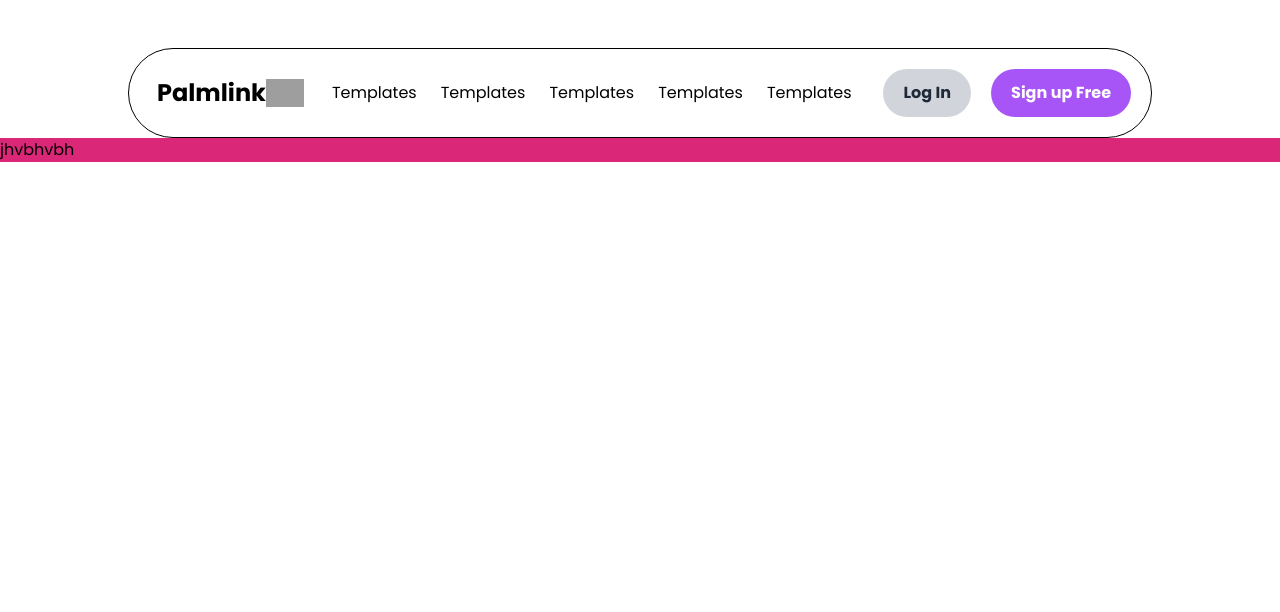
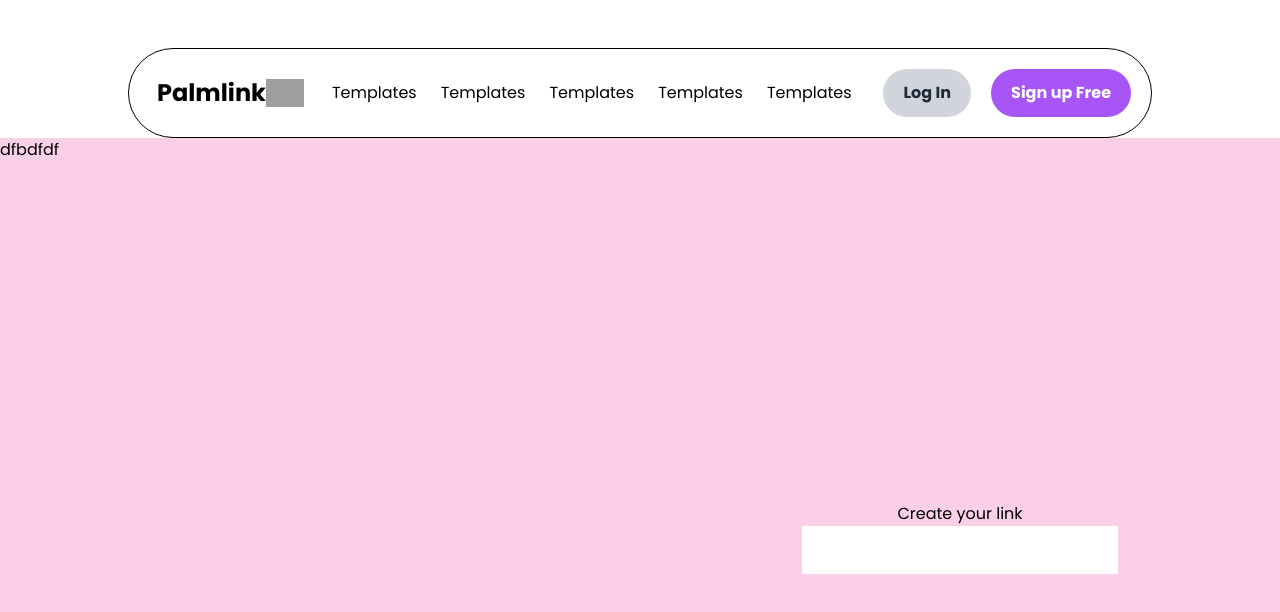
Before and after one commit to kumail-ahmad/myLink, a Next.js app: page /generate in a window 1280 px wide. Shown: the top 612 px of the page. Built offline with nearby package versions, Linux system fonts and the light colour scheme; grey boxes are pictures that could not be loaded.

Commit message:
added inputs in generate

```diff
--- a/app/components/Navbar.js
+++ b/app/components/Navbar.js
@@ -2,6 +2,7 @@ import React from "react";
 import Image from "next/image";
 const Navbar = () => {
   return (
+    <div className="container ">
       <nav className="Navbar border border-black mt-12 mx-32 rounded-full p-5 bg-white flex items-center justify-between ">
         <div className="logo&clickables flex items-center gap-3">
           <div className="svg mx-2 flex items-center ">
@@ -32,6 +33,7 @@ const Navbar = () => {
           </button>
         </div>
       </nav>
+    </div>
   );
 };
 
--- a/app/generate/page.js
+++ b/app/generate/page.js
@@ -1,11 +1,16 @@
-import React from 'react'
+import React from "react";
 
 const Generate = () => {
   return (
-    <div className="bg-pink-600 ">
-      jhvbhvbh
+    <div className="bg-pink-200 min-h-screen grid grid-cols-2">
+      <div className="div.picture">dfbdfdf</div>
+      <div className="inputs flex flex-col justify-center items-center">
+        <p>Create your link</p>
+        <input type="text" />
+        <input type="text" />
+      </div>
     </div>
-  )
-}
+  );
+};
 
-export default Generate
+export default Generate;
--- a/app/layout.js
+++ b/app/layout.js
@@ -1,7 +1,8 @@
 import { Geist, Geist_Mono } from "next/font/google";
 import "./globals.css";
 import Navbar from "./components/Navbar";
-const poppins = 'https://fonts.googleapis.com/css2?family=Poppins:wght@300;400;500;600;700&display=swap';
+const poppins =
+  "https://fonts.googleapis.com/css2?family=Poppins:wght@300;400;500;600;700&display=swap";
 const geistSans = Geist({
   variable: "--font-geist-sans",
   subsets: ["latin"],
@@ -24,6 +25,7 @@ export default function RootLayout({ children }) {
         <link href={poppins} rel="stylesheet" />
         <link rel="icon" href="/favi.png" />
       </head>
+
       <body
         className={`${geistSans.variable} ${geistMono.variable} antialiased font-poppins`}
       >
--- a/app/page.js
+++ b/app/page.js
@@ -1,8 +1,9 @@
 import Image from "next/image";
-
+import Navbar from "./components/Navbar";
 export default function Home() {
   return (
     <main>
+
       <section className="bg-customGreen min-h-[100vh] grid grid-cols-2">
         <div className="text&all mx-16">
           <div className="flex justify-center mt-11 flex-col ml-[5vw] gap-3 font-poppins">
```
Lines whose indentation alone changed are shown as unchanged.
